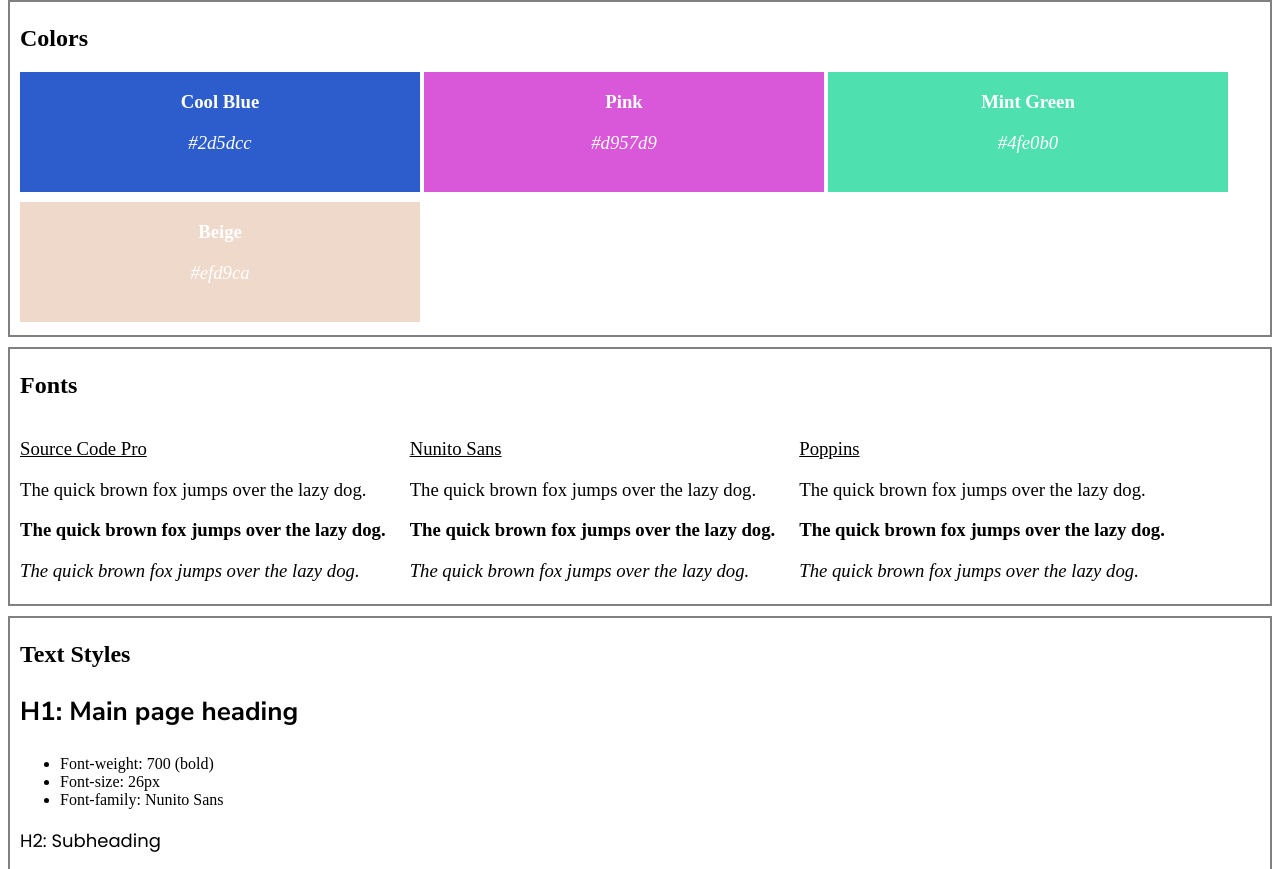
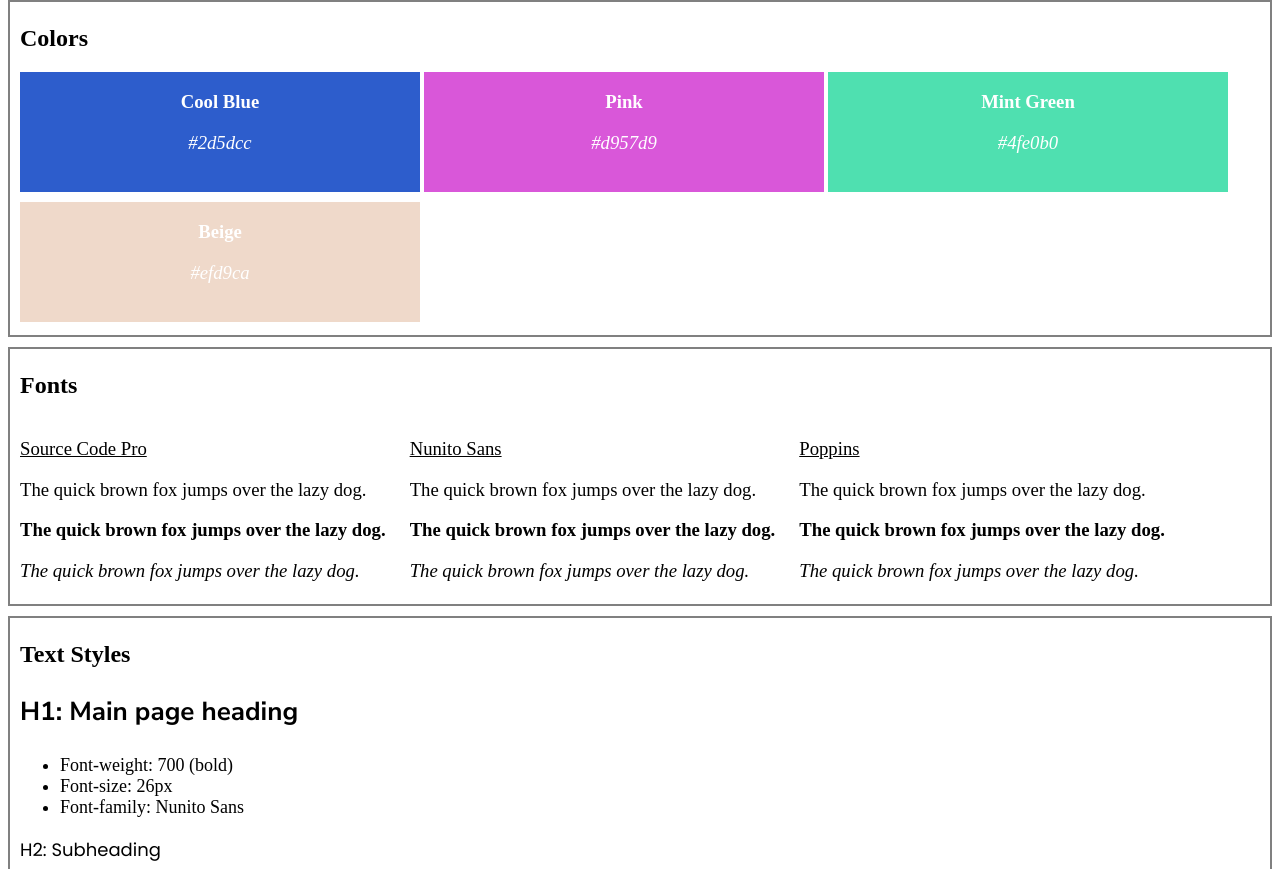
Before and after one commit to 6P-L/6P-L.github.io, a plain HTML site: page index.html in a window 1280 px wide. Shown: the part 66-935 px from the top of the page. Drawn offline with Linux system fonts and the light colour scheme; a web font is replaced by a local one.

Commit message:
Update index.css

```diff
--- a/index.css
+++ b/index.css
@@ -82,3 +82,7 @@ h3.font-name{
     font-size: 14px;
     font-family:"Poppins";
 }
+
+.text-styles li{
+    font-size: 18px;
+}
```
